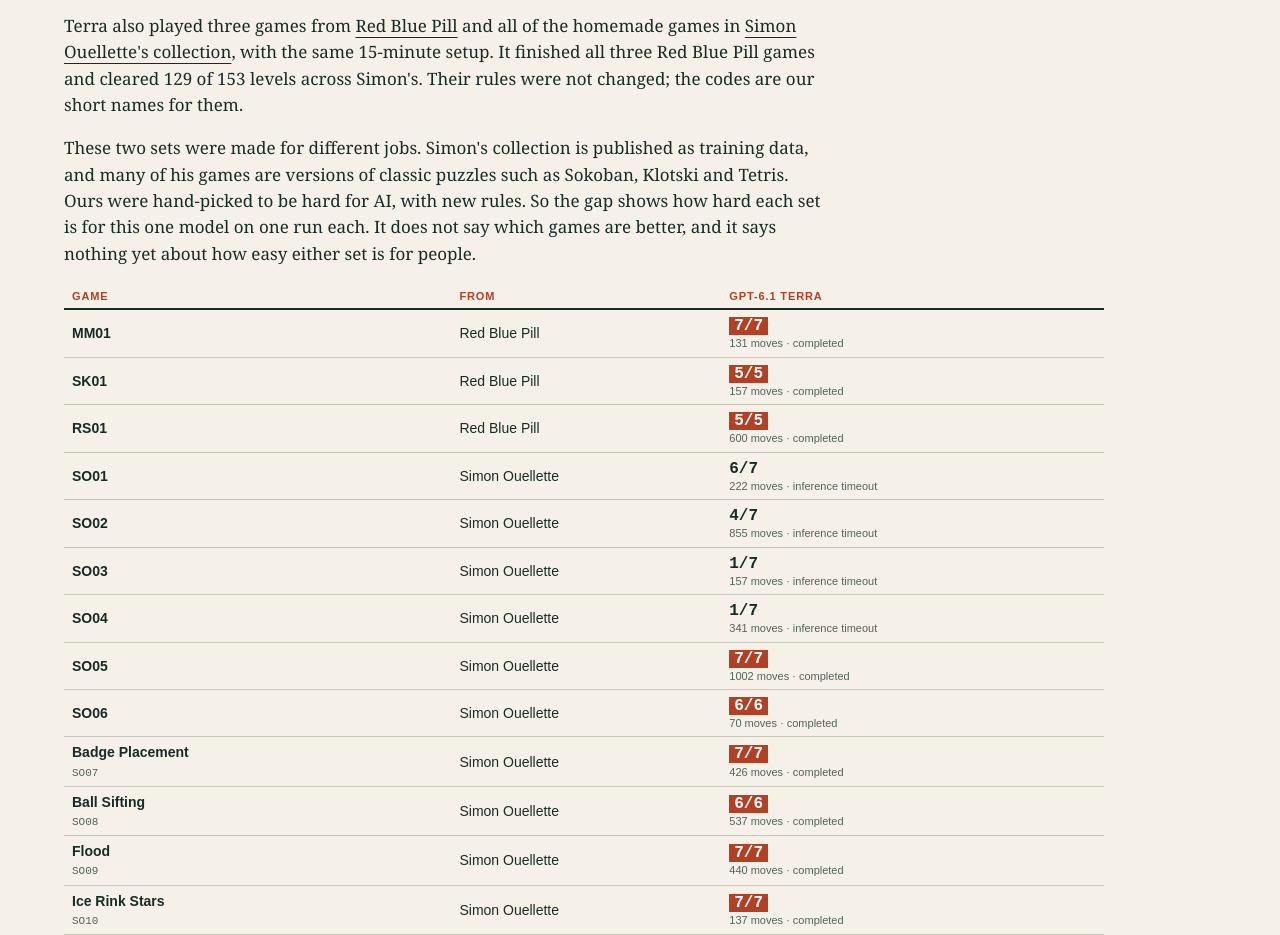
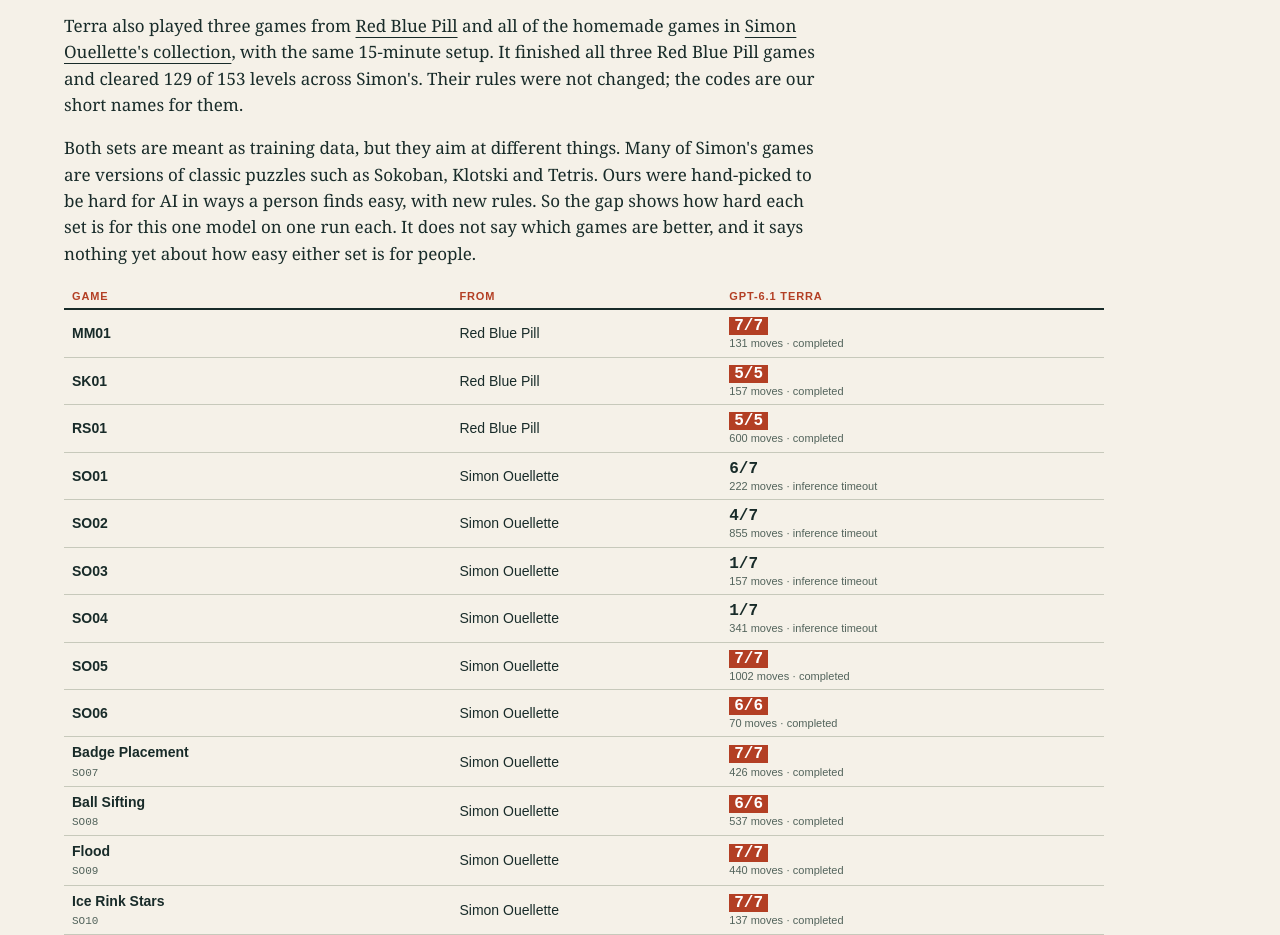
Before and after one commit to 82deutschmark/arc3-synthetic-games, a plain HTML site: page docs/models.html in a window 1280 px wide. Shown: the part 1542-2477 px from the top of the page. Drawn offline with Linux system fonts and the light colour scheme.

Commit message:
Design the out-of-distribution experiment; Models page says both sets are training data (v0.9.25) (#19)
The plan asks whether our fifteen games are out of distribution and
learnable, or just too hard, for a model that saturates ARC-AGI-3:
four game sets including the public 25 as a positive control, cold and
rules-given conditions, a genre probe, three runs per game, a failure
rubric, a small human level-one check, and readings written down before
the results. Written for a GPT agent to run.

Co-authored-by: Claude Opus 5.5 <noreply@anthropic.com>

```diff
--- a/docs/models.html
+++ b/docs/models.html
@@ -50,7 +50,7 @@ SRP/DRY check: Pass - the results were moved, not copied; the README and front p
 
 <h2 id="other">On other people's games</h2>
 <p>Terra also played three games from <a href="https://github.com/theredbluepill/arc-interactive">Red Blue Pill</a> and all of the homemade games in <a href="https://github.com/SimonOuellette35/ARC-AGI-3-Training-Data">Simon Ouellette's collection</a>, with the same 15-minute setup. It finished all three Red Blue Pill games and cleared 129 of 153 levels across Simon's. Their rules were not changed; the codes are our short names for them.</p>
-<p>These two sets were made for different jobs. Simon's collection is published as training data, and many of his games are versions of classic puzzles such as Sokoban, Klotski and Tetris. Ours were hand-picked to be hard for AI, with new rules. So the gap shows how hard each set is for this one model on one run each. It does not say which games are better, and it says nothing yet about how easy either set is for people.</p>
+<p>Both sets are meant as training data, but they aim at different things. Many of Simon's games are versions of classic puzzles such as Sokoban, Klotski and Tetris. Ours were hand-picked to be hard for AI in ways a person finds easy, with new rules. So the gap shows how hard each set is for this one model on one run each. It does not say which games are better, and it says nothing yet about how easy either set is for people.</p>
 <div class="table-wrap"><table class="results">
 <thead><tr><th>Game</th><th>From</th><th>GPT-6.1 Terra</th></tr></thead>
 <tbody>
```
Also changed, not shown: 2 other files.
